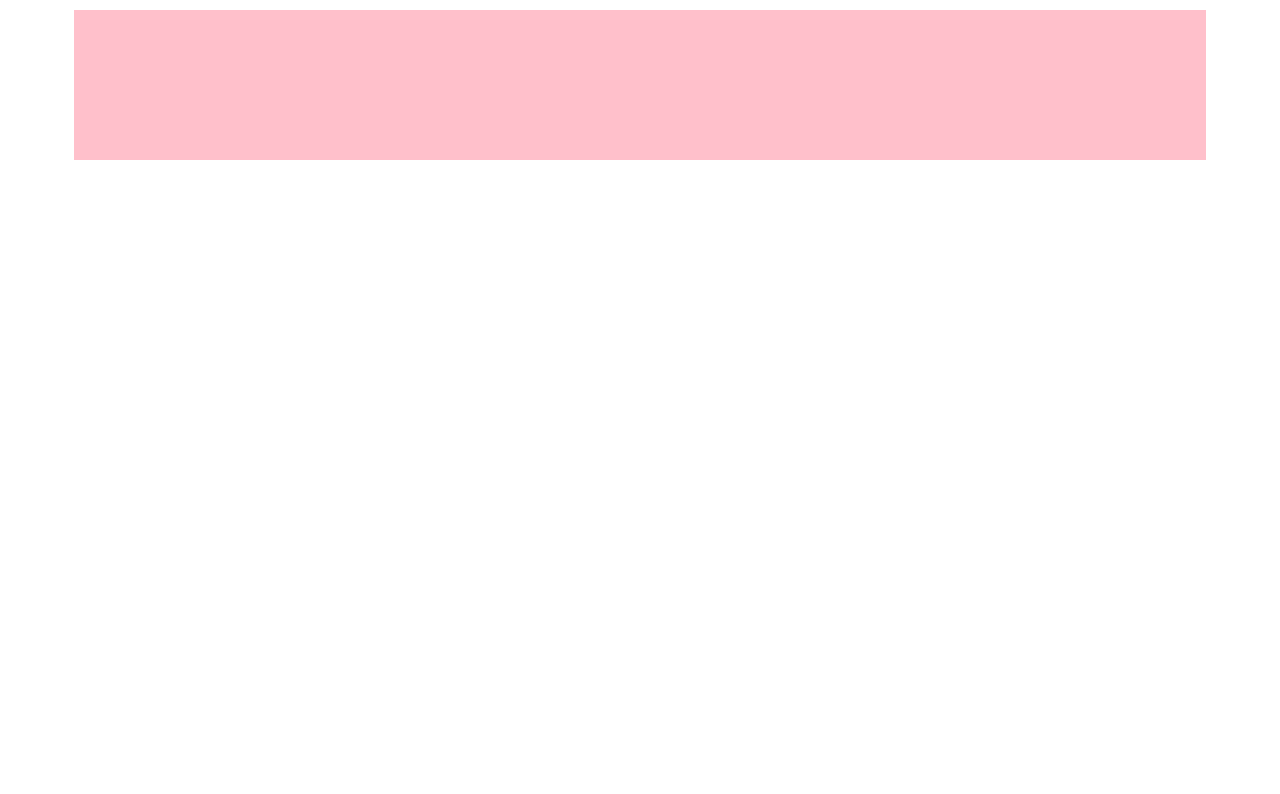
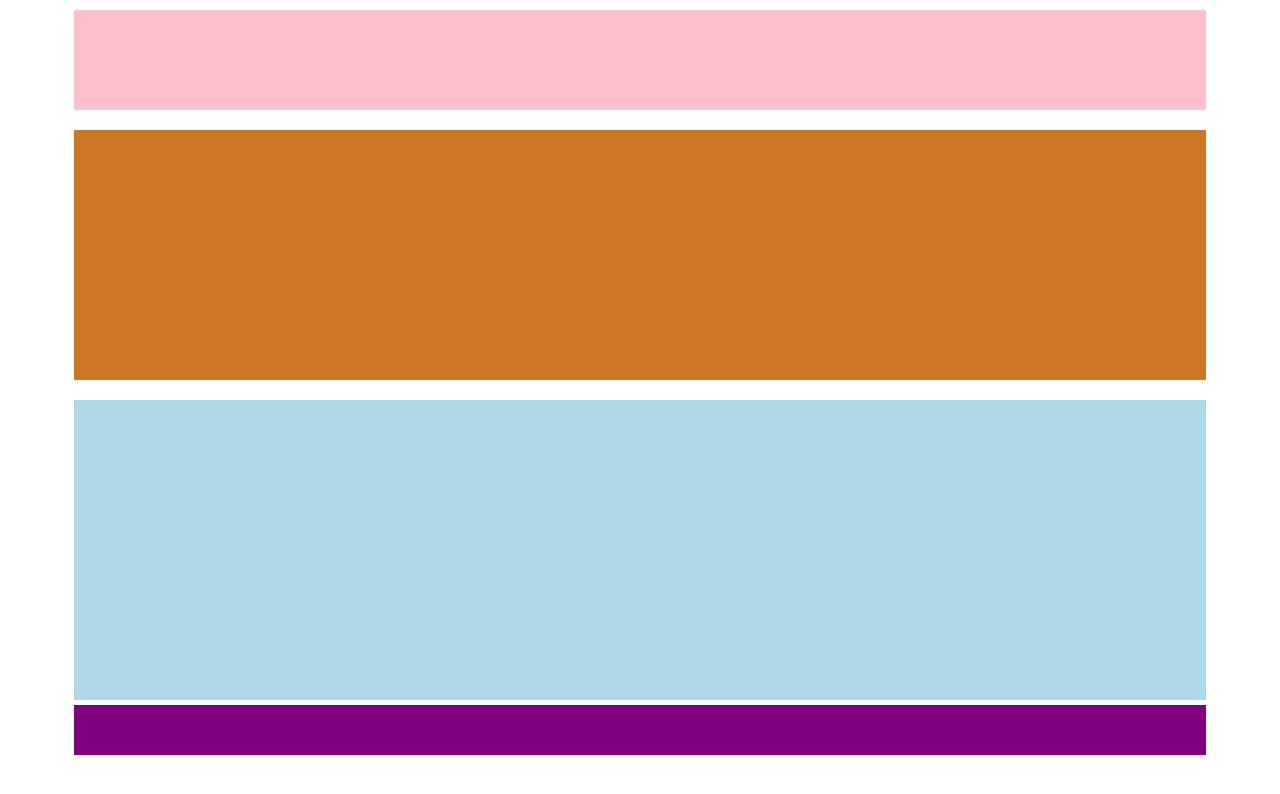
Before and after one commit to daniele-fortuna93/htmlcss-struttura-wp, a plain HTML site: page index.html in a window 1280 px wide. Drawn offline with Linux system fonts and the light colour scheme.

Commit message:
Creazione blocchi principali colorati

```diff
--- a/css/style.css
+++ b/css/style.css
@@ -12,6 +12,24 @@
 }
 /* intestazione */
 header{
-  height: 150px;
+  height: 100px;
   background-color: pink;
 }
+/* /intestazione */
+/* corpo centrale */
+.banner{
+  height: 250px;
+  background-color: #cc7722;
+  margin: 20px 0;
+}
+.box{
+  height: 300px;
+  background-color: lightblue;
+  margin-bottom: 5px;
+}
+/* footer */
+footer{
+  height: 50px;
+  background-color: purple;
+}
+/* /footer */
--- a/index.html
+++ b/index.html
@@ -13,6 +13,17 @@
       <!-- /intestazione -->
       <!-- corpo centrale -->
       <main>
+        <section class="banner">
+        </section>
+        <section class="box">
+          <div class="title">
+          </div>
+          <div class="row">
+            <div class="column_left"></div>
+            <div class="column_middle"></div>
+            <div class="column_right"></div>
+          </div>
+        </section>
       </main>
       <!-- /corpo centrale -->
       <!-- footer -->
```
